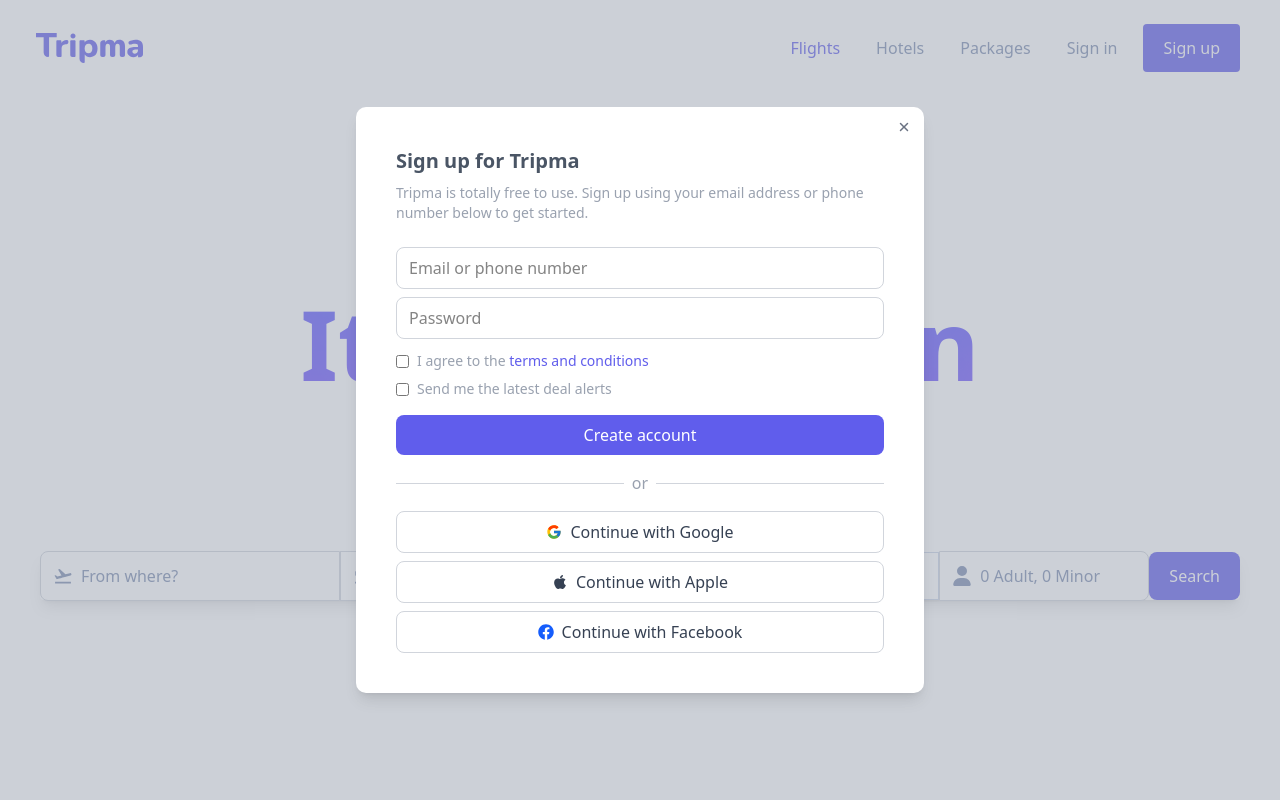
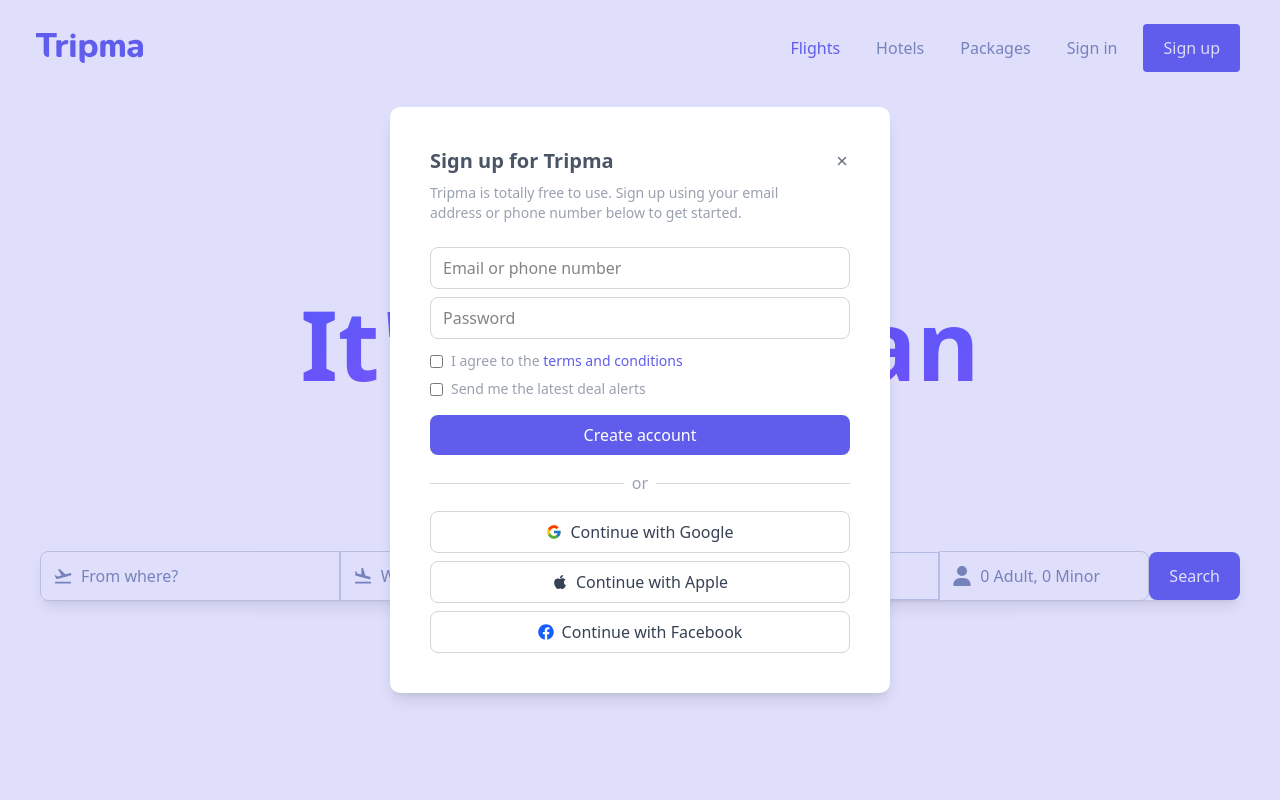
Before and after one commit to BintaSani/trimpa, a Next.js app: page / in a window 1280 px wide. Both pictures are taken after a click on the button "Sign in". Shown: the top 800 px of the page. Built offline with nearby package versions, Linux system fonts and the light colour scheme.

Commit message:
date picker and react downgrade

```diff
--- a/context/uicontext.tsx
+++ b/context/uicontext.tsx
@@ -1,5 +1,5 @@
 "use client";
-import { createContext, useContext, useState, ReactNode } from "react";
+import { createContext, useContext, useState, useCallback, ReactNode } from "react";
 
 interface UIContextType {
   isPromoVisible: boolean;
@@ -9,7 +9,12 @@
 const UIContext = createContext<UIContextType | undefined>(undefined);
 
 export const UIProvider = ({ children }: { children: ReactNode }) => {
-  const [isPromoVisible, setIsPromoVisible] = useState(true);
+  const [isPromoVisible, setIsPromoVisibleState] = useState(true);
+
+  // Wrap `setIsPromoVisible` in useCallback to make it stable
+  const setIsPromoVisible = useCallback((value: boolean) => {
+    setIsPromoVisibleState(value);
+  }, []);
 
   return (
     <UIContext.Provider value={{ isPromoVisible, setIsPromoVisible }}>
--- a/package.json
+++ b/package.json
@@ -13,12 +13,12 @@
     "@radix-ui/react-slot": "^1.1.2",
     "class-variance-authority": "^0.7.1",
     "clsx": "^2.1.1",
-    "date-fns": "^4.1.0",
+    "date-fns": "^3.6.0",
     "lucide-react": "^0.482.0",
     "next": "15.2.2",
-    "react": "^19.0.0",
+    "react": "^18.3.1",
     "react-day-picker": "^8.10.1",
-    "react-dom": "^19.0.0",
+    "react-dom": "^18.3.1",
     "react-icons": "^5.5.0",
     "tailwind-merge": "^3.0.2",
     "tailwindcss-animate": "^1.0.7"
--- a/src/app/globals.css
+++ b/src/app/globals.css
@@ -95,7 +95,26 @@
 
 body {
   background: #ffffff;
+
 }
+/* Custom Scrollbar */
+::-webkit-scrollbar {
+  width: 7px;
+}
+
+::-webkit-scrollbar-track {
+  background: #ffffff;
+}
+
+::-webkit-scrollbar-thumb {
+  background: #605dec; /* Purple */
+  border-radius: 10px;
+}
+
+::-webkit-scrollbar-thumb:hover {
+  background: #5a4fcf;
+}
+
 
 .dark {
   --background: oklch(0.145 0 0);
--- a/src/components/datePicker/datePicker.tsx
+++ b/src/components/datePicker/datePicker.tsx
@@ -8,7 +8,7 @@
 import { cn } from "@/lib/utils"
 import { Button } from "@/components/ui/button"
 import { Calendar } from "@/components/ui/calendar"
-import { clsx } from 'clsx';
+
 import {
   Popover,
   PopoverContent,
--- a/src/components/modal/signup.tsx
+++ b/src/components/modal/signup.tsx
@@ -17,17 +17,17 @@
       if (!open) return null;
 
   return (
-    <div className="fixed inset-0 bg-gray-400/50 flex items-center justify-center z-100">
-      <div className="bg-white p-6 xl:p-10 rounded-lg shadow-lg max-w-[568px] w-full relative">
+    <div className="fixed inset-0 bg-[var(--color-purple-blue)]/20 flex items-center justify-center z-100">
+      <div className="bg-white p-6 xl:p-10 rounded-lg shadow-lg max-w-[500px] w-full relative">
         {/* Close Button */}
         {/* Header */}
         <div className="flex items-center justify-between">
             <h3 className="text-xl font-semibold text-gray-600">Sign up for Tripma</h3>
-            <button onClick={onClose} className="absolute top-3 right-3 text-gray-500 hover:text-gray-700">
+            <button onClick={onClose} className=" text-gray-500 hover:text-gray-600">
             <IoClose size={16} />
             </button>
         </div>
-        <p className="text-gray-400 text-sm mt-2">
+        <p className="text-gray-400 w-[90%] text-sm mt-2">
           Tripma is totally free to use. Sign up using your email address or phone number below to get started.
         </p>
 
```
Also changed, not shown: 1 other file (tests, documents, lock files or other folders).
